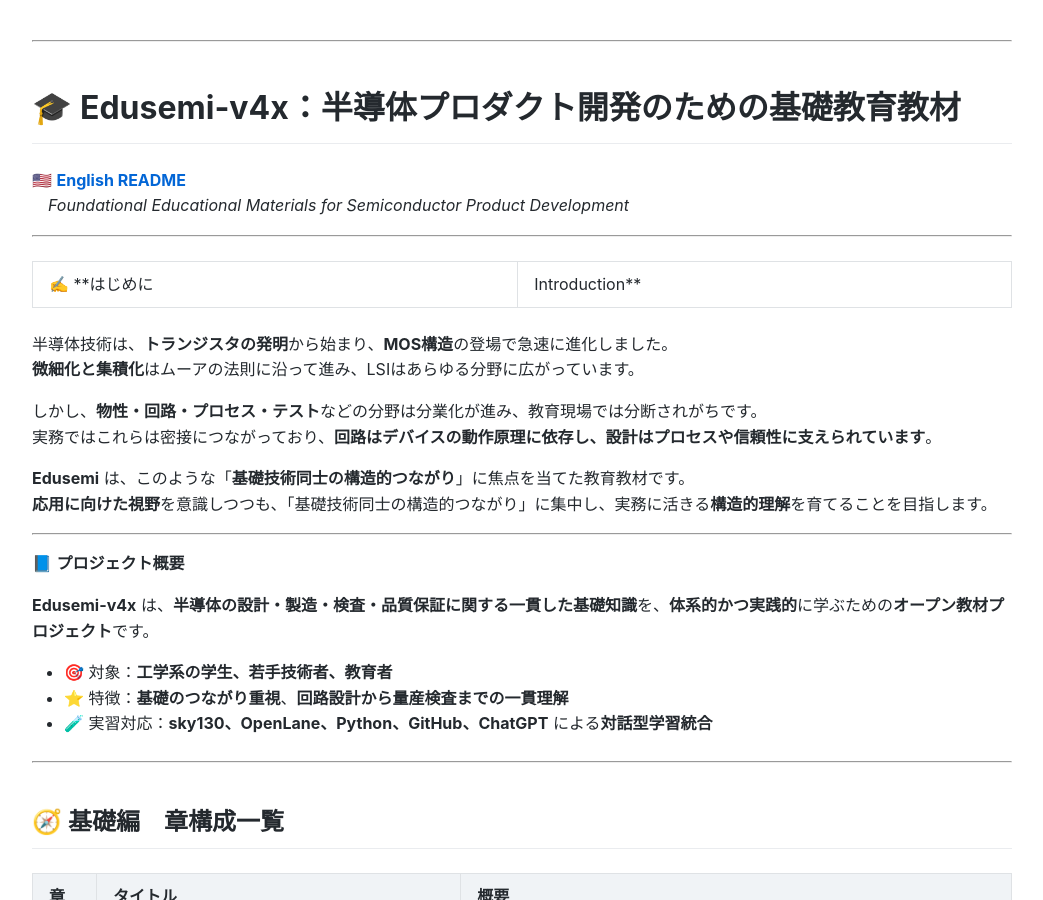
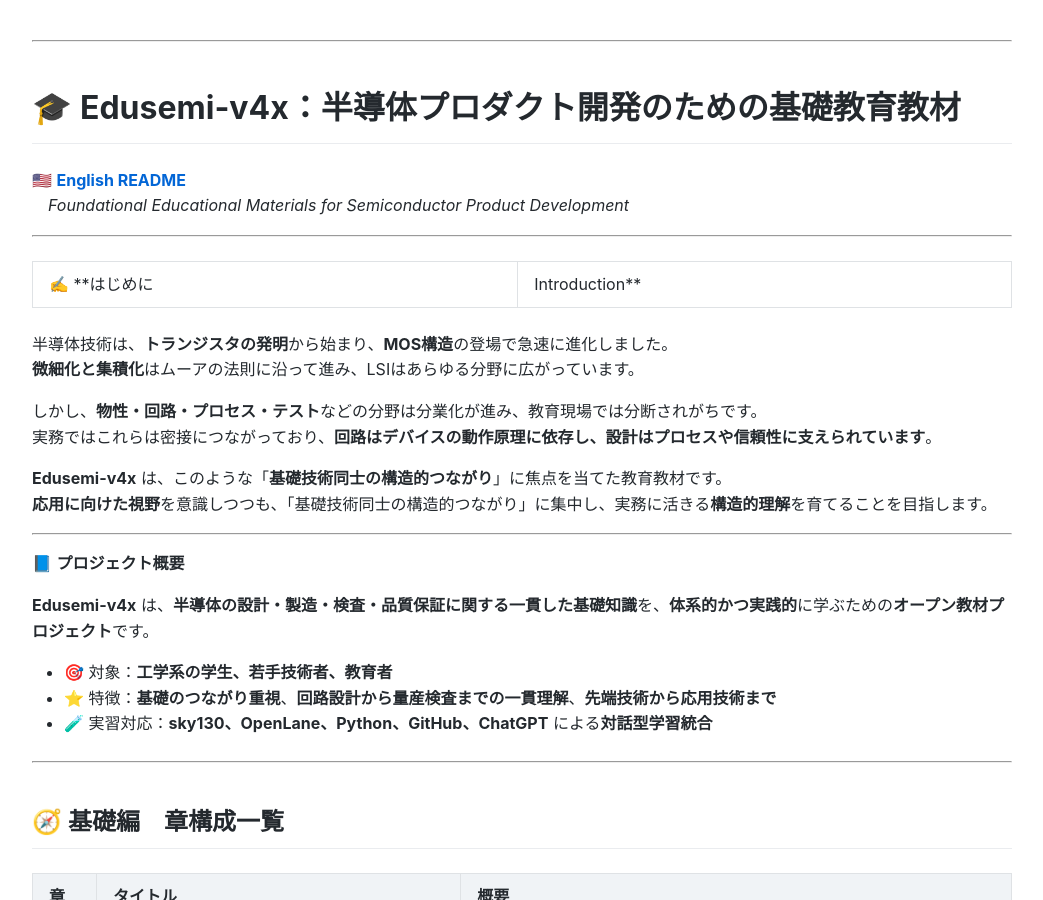
Before and after one commit to Samizo-AITL/Edusemi-v4x, a Jekyll site: the page built from index.md, in a window 1280 px wide and 900 px high. Shown: the whole window, without its empty margins (118-1161 px from the left). Built offline with Jekyll 4.4.1, drawn with Linux system fonts in a browser that asks for light colours; some of the changed text lies outside the part shown.

Commit message:
Update index.md

```diff
--- a/index.md
+++ b/index.md
@@ -20,7 +20,7 @@
 しかし、**物性・回路・プロセス・テスト**などの分野は分業化が進み、教育現場では分断されがちです。
 実務ではこれらは密接につながっており、**回路はデバイスの動作原理に依存し、設計はプロセスや信頼性に支えられています**。
 
-**Edusemi** は、このような「**基礎技術同士の構造的つながり**」に焦点を当てた教育教材です。
+**Edusemi-v4x** は、このような「**基礎技術同士の構造的つながり**」に焦点を当てた教育教材です。
 **応用に向けた視野**を意識しつつも、「基礎技術同士の構造的つながり」に集中し、実務に活きる**構造的理解**を育てることを目指します。
 
 ---
@@ -30,7 +30,7 @@
 **Edusemi-v4x** は、**半導体の設計・製造・検査・品質保証に関する一貫した基礎知識**を、**体系的かつ実践的**に学ぶための**オープン教材プロジェクト**です。
 
 - 🎯 対象：**工学系の学生、若手技術者、教育者**
-- ⭐ 特徴：**基礎のつながり重視**、**回路設計から量産検査までの一貫理解**
+- ⭐ 特徴：**基礎のつながり重視**、**回路設計から量産検査までの一貫理解**、**先端技術から応用技術まで**
 - 🧪 実習対応：**sky130、OpenLane、Python、GitHub、ChatGPT** による**対話型学習統合**
 
 ---
```
Also changed, not shown: other parts of index.md (+5 -4 lines).
